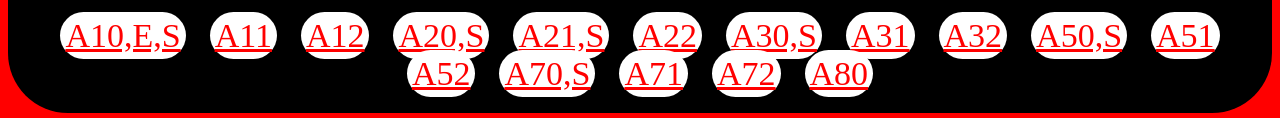
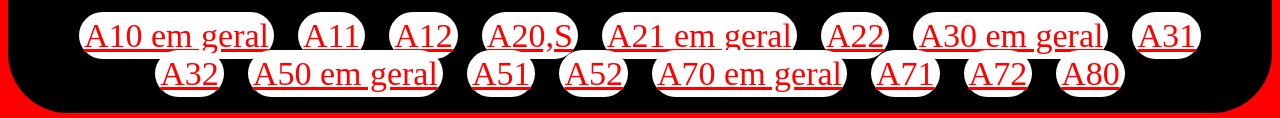
Before and after one commit to Watchies/Linha-A, a plain HTML site: page index.html in a window 1280 px wide. Shown: the part 689-807 px from the top of the page. Drawn offline with Linux system fonts and the light colour scheme.

Commit message:
Update index.html

```diff
--- a/index.html
+++ b/index.html
@@ -34,7 +34,7 @@
 
    <div>
  <div>
-  <a class="link" href="https://lista.mercadolivre.com.br/galaxy-a10#D[A:galaxy%20A10]">A10,E,S</a>
+    <a class="link" href="https://lista.mercadolivre.com.br/galaxy-a10#D[A:galaxy%20A10]">A10 em geral</a>
 
     <a class="link" href="https://lista.mercadolivre.com.br/galaxy-a11#D[A:galaxy%20a11]">A11</a>
 
@@ -42,30 +42,30 @@
 
     <a class="link" href="https://celulares.mercadolivre.com.br/samsung/galaxy-a/novo/13-Mpx/galaxy-a20_CustoFrete_Gratis_NoIndex_True#applied_filter_id%3DITEM_CONDITION%26applied_filter_name%3DCondi%C3%A7%C3%A3o%26applied_filter_order%3D11%26applied_value_id%3D2230284%26applied_value_name%3DNovo%26applied_value_order%3D1%26applied_value_results%3D5%26is_custom%3Dfalse">A20,S</a>
 
-    <a class="link" href="https://www.magazineluiza.com.br/busca/A21/">A21,S</a>
+    <a class="link" href="https://www.magazineluiza.com.br/busca/A21/">A21 em geral</a>
 
     <a class="link" href="https://lista.mercadolivre.com.br/galaxy-a22#D[A:galaxy%20a22]">A22</a>
 
-    <a class="link" href="https://www.magazineluiza.com.br/busca/A30/">A30,S</a>
+    <a class="link" href="https://www.magazineluiza.com.br/busca/A30/">A30 em geral</a>
 
     <a class="link" href="https://www.americanas.com.br/busca/a31?rc=A31">A31</a>
 
     <a class="link" href="https://www.americanas.com.br/busca/a32?rc=A32">A32</a>
 
-    <a class="link" href="https://lista.mercadolivre.com.br/galaxy-a50#D[A:galaxy%20a50]">A50,S</a>
+    <a class="link" href="https://lista.mercadolivre.com.br/galaxy-a50#D[A:galaxy%20a50]">A50 em geral</a>
 
     <a class="link" href="https://www.americanas.com.br/busca/a51?rc=A51">A51</a>
 
     <a class="link" href="https://lista.mercadolivre.com.br/galaxy-a52#D[A:galaxy%20a52]">A52</a>
 
-    <a class="link" href="https://lista.mercadolivre.com.br/galaxy-a70#D[A:galaxy%20a70]">A70,S</a>
+    <a class="link" href="https://lista.mercadolivre.com.br/galaxy-a70#D[A:galaxy%20a70]">A70 em geral</a>
 
     <a class="link" href="https://lista.mercadolivre.com.br/galaxy-a71#D[A:galaxy%20a71]">A71</a>
 
     <a class="link" href="https://lista.mercadolivre.com.br/galaxy-a72#D[A:galaxy%20a72]">A72</a>
 
     <a class="link" href="https://lista.mercadolivre.com.br/galaxy-a80#D[A:galaxy%20a80]">A80</a>
-      </div>
+          </div>
 
 
     <link href="https://watchies.github.io/Linha-A/style.css" rel="stylesheet"/>
```
